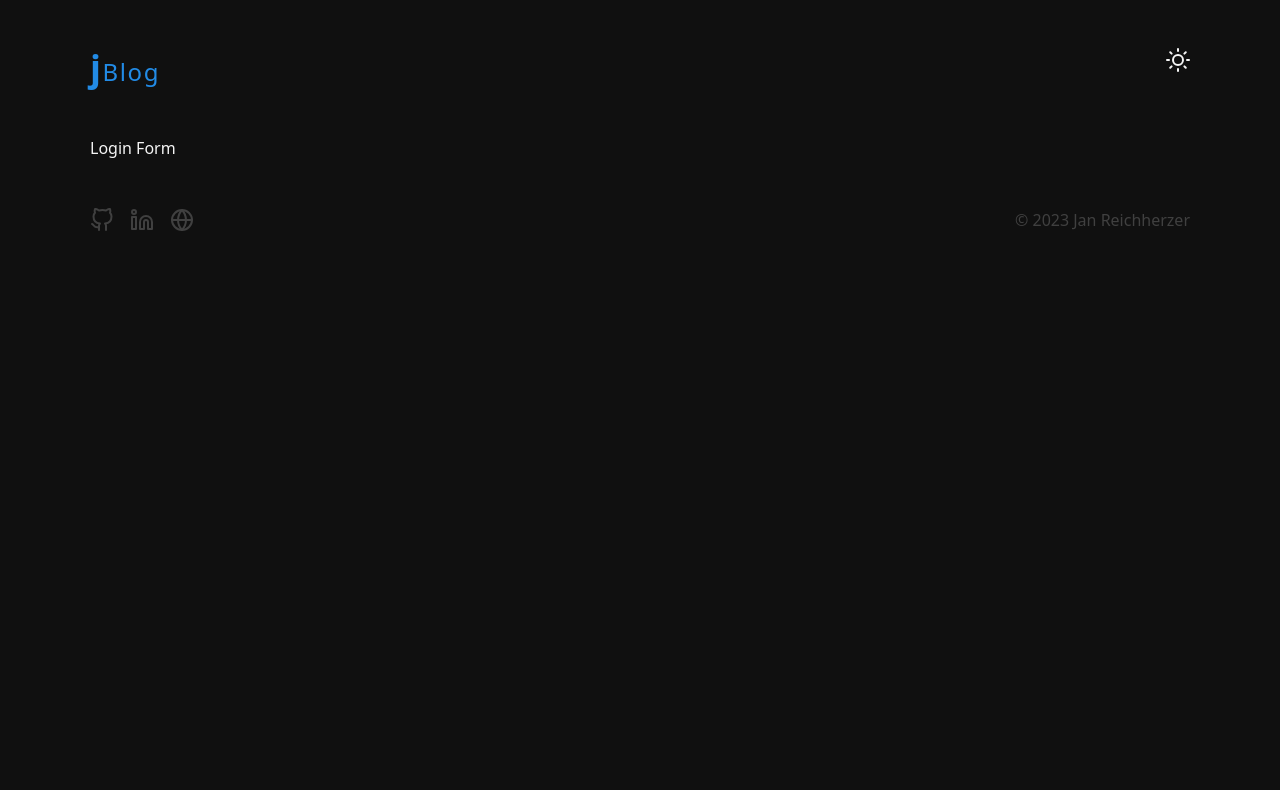
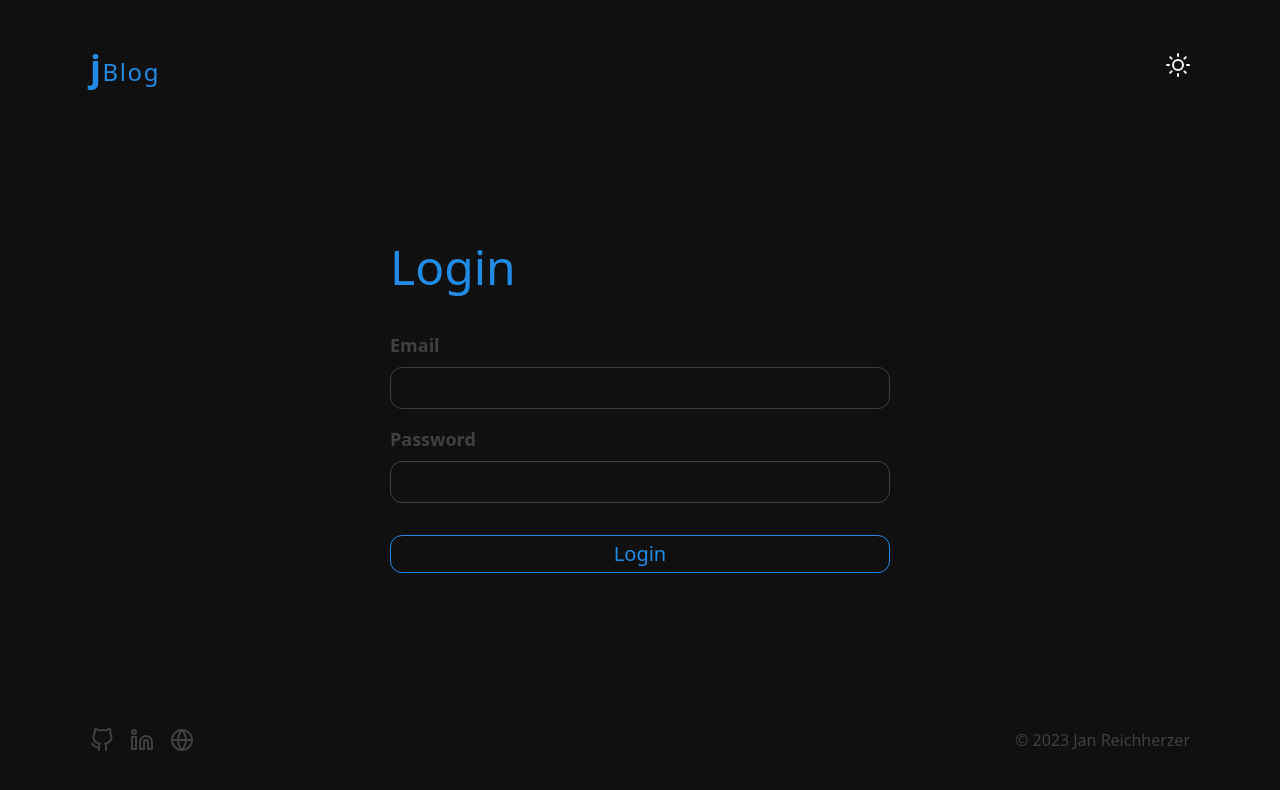
Before and after one commit to Lone1106/jBlog, a Vue app: page /login in a window 1280 px wide. Shown: the top 790 px of the page. Built offline with nearby package versions, Linux system fonts and the light colour scheme.

Commit message:
Added basic login form with DEMO login functionality, reworked darkmode switch, added basic styling for search component

```diff
--- a/index.html
+++ b/index.html
@@ -9,7 +9,7 @@
     />
     <title>jBlog - Your tech blog</title>
   </head>
-  <body>
+  <body class="bg-dark">
     <div id="app"></div>
     <script type="module" src="/src/main.js"></script>
   </body>
--- a/src/App.vue
+++ b/src/App.vue
@@ -1,18 +1,13 @@
 <template>
 	<div
-		class="h-screen"
-		:class="{ 'bg-light': !isDarkMode, 'bg-dark': isDarkMode }"
+		class="lg:w-[1100px] h-screen mx-12 lg:mx-auto flex flex-col justify-between"
+		:class="{ 'text-light': isDarkMode }"
 	>
-		<div
-			class="lg:w-[1100px] mx-12 lg:mx-auto"
-			:class="{ 'text-light': isDarkMode }"
-		>
-			<the-header></the-header>
-			<main>
-				<router-view></router-view>
-			</main>
-			<the-footer></the-footer>
-		</div>
+		<the-header @toggle-color="setDarkMode"></the-header>
+		<main>
+			<router-view></router-view>
+		</main>
+		<the-footer></the-footer>
 	</div>
 </template>
 
@@ -22,6 +17,14 @@
 	@tailwind base;
 	@tailwind components;
 	@tailwind utilities;
+
+	.bg-dark {
+		background: #101010;
+	}
+
+	.bg-light {
+		background: #f5f5f5;
+	}
 </style>
 
 <script setup>
@@ -33,4 +36,17 @@
 
 	const store = useStore();
 	const isDarkMode = computed(() => store.getters.isDarkMode);
+
+	function setDarkMode() {
+		store.dispatch("toggleDarkMode");
+		const body = document.querySelector("body");
+
+		if (isDarkMode.value) {
+			body.classList.add("bg-dark");
+			body.classList.remove("bg-light");
+		} else if (!isDarkMode.value) {
+			body.classList.add("bg-light");
+			body.classList.remove("bg-dark");
+		}
+	}
 </script>
--- a/src/components/forms/LoginForm.vue
+++ b/src/components/forms/LoginForm.vue
@@ -1,3 +1,71 @@
 <template>
-	<h1>Login Form</h1>
+	<section class="flex flex-col justify-center items-center">
+		<h2
+			class="text-left lg:w-[500px] mb-10 text-5xl text-accent text-bold"
+		>
+			Login
+		</h2>
+		<form class="w-full lg:w-[500px]" @submit.prevent="login">
+			<div class="mb-4">
+				<label class="text-lg font-bold block mb-2 text-aside" for="email"
+					>Email</label
+				>
+				<input
+					v-model="email"
+					type="email"
+					id="email"
+					name="email"
+					class="w-full px-4 py-2 rounded-xl text-aside bg-inherit border border-aside focus:outline-none focus:border-accent transition-colors"
+				/>
+			</div>
+
+			<div class="mb-8">
+				<label
+					class="text-lg font-bold block mb-2 text-aside"
+					for="password"
+					>Password</label
+				>
+				<input
+					v-model="password"
+					type="password"
+					id="password"
+					name="password"
+					class="w-full px-4 py-2 rounded-xl text-aside bg-inherit border border-aside focus:outline-none focus:border-accent transition-colors"
+				/>
+			</div>
+
+			<button
+				class="w-full py-1 px-0.5 border border-accent rounded-xl text-accent text-bold text-xl hover:bg-accent hover:text-light transition-colors"
+			>
+				Login
+			</button>
+		</form>
+	</section>
 </template>
+
+<script setup>
+	import { ref } from "vue";
+	import { useStore } from "vuex";
+	import { useRouter } from "vue-router";
+
+	const router = useRouter();
+
+	const store = useStore();
+	const testUser = store.getters["users/getAdmin"];
+
+	const email = ref("");
+	const password = ref("");
+
+	// JUST FOR SHOWCASE, should be done with firebase or similar...
+	function login() {
+		if (
+			email.value === testUser.email &&
+			password.value === testUser.password
+		) {
+			store.dispatch("toggleLogin");
+			router.push("/");
+		} else {
+			console.log("error");
+		}
+	}
+</script>
--- a/src/components/landing/LandingPage.vue
+++ b/src/components/landing/LandingPage.vue
@@ -15,9 +15,11 @@
 
 <script setup>
 	import { useStore } from "vuex";
+
 	import PostItem from "./PostItem.vue";
 	import SearchFilter from "./SearchFilter.vue";
 
 	const store = useStore();
+
 	const blogPosts = store.getters["posts/getAllPosts"];
 </script>
--- a/src/components/landing/SearchFilter.vue
+++ b/src/components/landing/SearchFilter.vue
@@ -1 +1,11 @@
-<template>Filter Component</template>
+<template>
+	<section class="w-full">
+		<label class="text-lg font-bold block mb-2 text-aside">Search</label>
+		<input
+			type="text"
+			class="px-4 py-2 rounded-xl w-full text-aside bg-inherit border border-aside focus:outline-none focus:border-accent transition-colors"
+		/>
+	</section>
+</template>
+
+<script setup></script>
--- a/src/components/layout/TheHeader.vue
+++ b/src/components/layout/TheHeader.vue
@@ -6,8 +6,10 @@
 				<span class="text-2xl">Blog</span>
 			</router-link>
 		</div>
+
+		<div class="flex justify-end gap-4 items-center">
 			<div>
-			<button v-if="isDarkMode" @click="toggleDarkMode">
+				<button v-if="isDarkMode" @click="toggleColor">
 					<svg
 						xmlns="http://www.w3.org/2000/svg"
 						width="24"
@@ -32,7 +34,7 @@
 					</svg>
 				</button>
 
-			<button v-if="!isDarkMode" @click="toggleDarkMode">
+				<button v-if="!isDarkMode" @click="toggleColor">
 					<svg
 						xmlns="http://www.w3.org/2000/svg"
 						width="24"
@@ -45,8 +47,18 @@
 						stroke-linejoin="round"
 						class="feather feather-moon hover:stroke-accent transition-colors"
 					>
-					<path d="M21 12.79A9 9 0 1 1 11.21 3 7 7 0 0 0 21 12.79z"></path>
+						<path
+							d="M21 12.79A9 9 0 1 1 11.21 3 7 7 0 0 0 21 12.79z"
+						></path>
 					</svg>
+				</button>
+			</div>
+			<button
+				v-if="isLoggedIn"
+				@click="logout"
+				class="text-sm text-accent"
+			>
+				Logout
 			</button>
 		</div>
 	</header>
@@ -55,9 +67,19 @@
 <script setup>
 	import { useStore } from "vuex";
 	import { computed } from "vue";
+	import { useRouter } from "vue-router";
+
+	const emit = defineEmits(["toggleColor"]);
 
 	const store = useStore();
+	const router = useRouter();
 
 	const isDarkMode = computed(() => store.getters.isDarkMode);
-	const toggleDarkMode = () => store.dispatch("toggleDarkMode");
+	const toggleColor = () => emit("toggleColor");
+
+	const isLoggedIn = computed(() => store.getters.loggedInStatus);
+	const logout = () => {
+		store.dispatch("toggleLogin");
+		router.replace("/");
+	};
 </script>
--- a/src/router.js
+++ b/src/router.js
@@ -1,4 +1,5 @@
 import { createRouter, createWebHistory } from "vue-router";
+import store from "./store/index.js";
 
 import LandingPage from "./components/landing/LandingPage.vue";
 import LoginForm from "./components/forms/LoginForm.vue";
@@ -16,5 +17,4 @@ const router = createRouter({
 		{ path: "/:notFound(.*)", component: null },
 	],
 });
-
 export default router;
--- a/src/store/index.js
+++ b/src/store/index.js
@@ -7,21 +7,31 @@ const store = createStore({
 	state() {
 		return {
 			darkMode: true,
+			isLoggedIn: false,
 		};
 	},
 	mutations: {
 		changeMode(state) {
 			state.darkMode = !state.darkMode;
 		},
+		setLoggedInStatus(state) {
+			state.isLoggedIn = !state.isLoggedIn;
+		},
 	},
 	getters: {
 		isDarkMode(state) {
 			return state.darkMode;
 		},
+		loggedInStatus(state) {
+			return state.isLoggedIn;
+		},
 	},
 	actions: {
 		toggleDarkMode(context) {
 			context.commit("changeMode");
+		},
+		toggleLogin(context) {
+			context.commit("setLoggedInStatus");
 		},
 	},
 	modules: {
```
Lines whose indentation alone changed are shown as unchanged.
